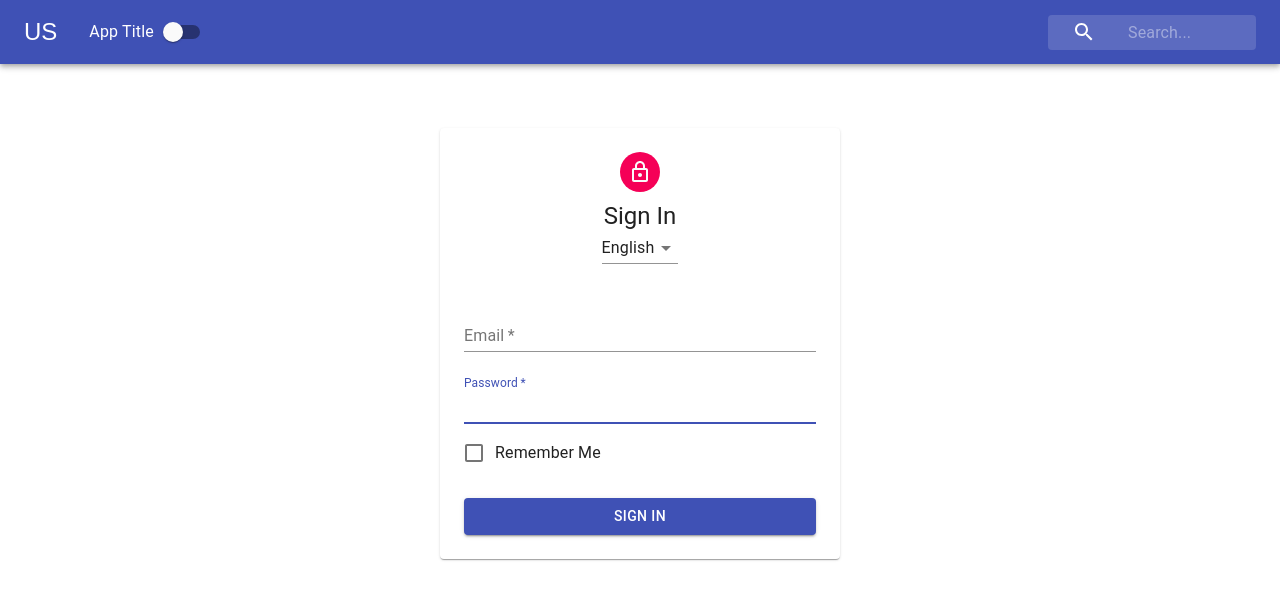
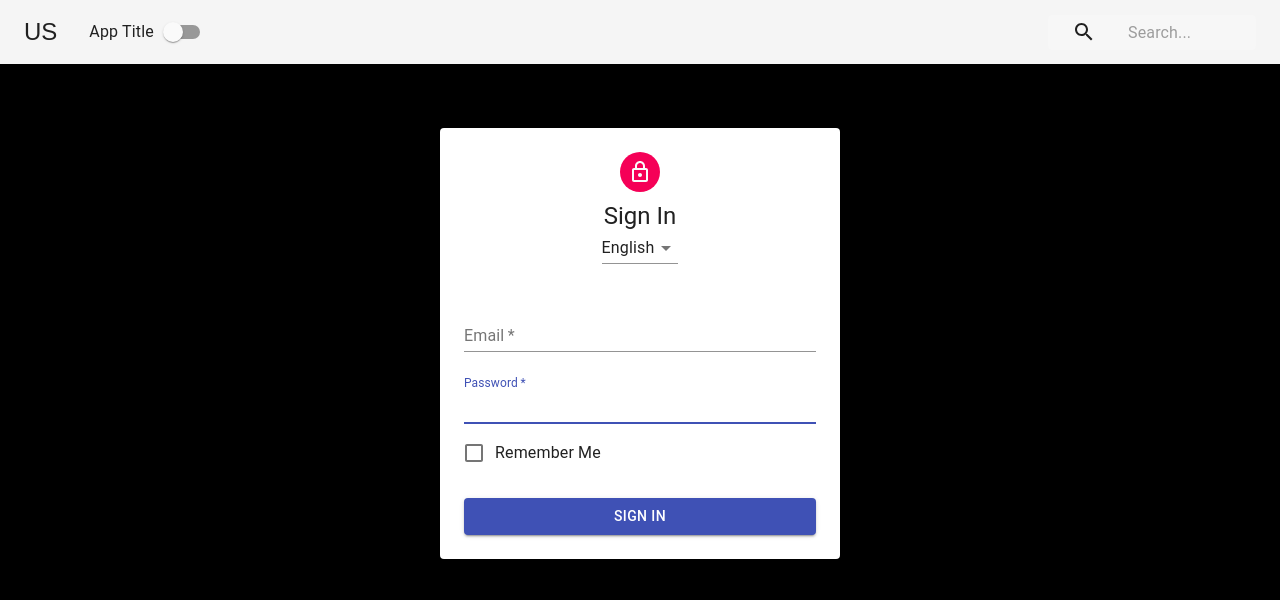
Before and after one commit to alfonsog714/learning-context-react, a React (Create React App) app: page / in a window 1280 px wide. Shown: the top 600 px of the page. Built offline with nearby package versions, Linux system fonts and the light colour scheme.

Commit message:
Created Theme Context

```diff
--- a/src/App.js
+++ b/src/App.js
@@ -1,14 +1,18 @@
 import React, { Component } from "react";
 import Navbar from "./Navbar.js";
 import Form from "./Form.js";
+import PageContent from "./PageContent.js";
+import { ThemeProvider } from "./contexts/ThemeContext";
 
 class App extends Component {
   render() {
     return (
-      <>
-        <Navbar />
-        <Form />
-      </>
+      <ThemeProvider>
+        <PageContent>
+          <Navbar />
+          <Form />
+        </PageContent>
+      </ThemeProvider>
     );
   }
 }
--- a/src/Navbar.js
+++ b/src/Navbar.js
@@ -11,13 +11,20 @@ import SearchIcon from "@material-ui/icons/Search";
 import Switch from "@material-ui/core/Switch";
 import { withStyles } from "@material-ui/core/styles";
 
+// Context
+import { ThemeContext } from "./contexts/ThemeContext.js";
+
 class Navbar extends Component {
+  static contextType = ThemeContext; // Tells the component to look up and see if they're inside of a ThemeContext provider.
+
   render() {
+    // console.log(this.context);
     const { classes } = this.props;
+    const { isDarkMode } = this.context;
 
     return (
       <div className={classes.root}>
-        <AppBar position="static" color="primary">
+        <AppBar position="static" color={isDarkMode ? "default" : "primary"}>
           <Toolbar>
             <IconButton className={classes.menuButton} color="inherit">
               <span>US</span>
--- /dev/null
+++ b/src/PageContent.js
@@ -0,0 +1,16 @@
+import React, { Component } from "react";
+import { ThemeContext } from "./contexts/ThemeContext.js";
+
+export default class PageContent extends Component {
+  static contextType = ThemeContext;
+  render() {
+    const { isDarkMode } = this.context;
+
+    const styles = {
+      backgroundColor: isDarkMode ? "black" : "white",
+      height: "100vh",
+      width: "100vw"
+    };
+    return <div style={styles}>{this.props.children}</div>;
+  }
+}
--- /dev/null
+++ b/src/contexts/ThemeContext.js
@@ -0,0 +1,19 @@
+import React, { Component, createContext } from "react";
+
+export const ThemeContext = createContext();
+
+export class ThemeProvider extends Component {
+  constructor(props) {
+    super(props);
+    this.state = {
+      isDarkMode: true
+    };
+  }
+  render() {
+    return (
+      <ThemeContext.Provider value={{ ...this.state, tastesLikeChicken: true }}>
+        {this.props.children}
+      </ThemeContext.Provider>
+    );
+  }
+}
```
